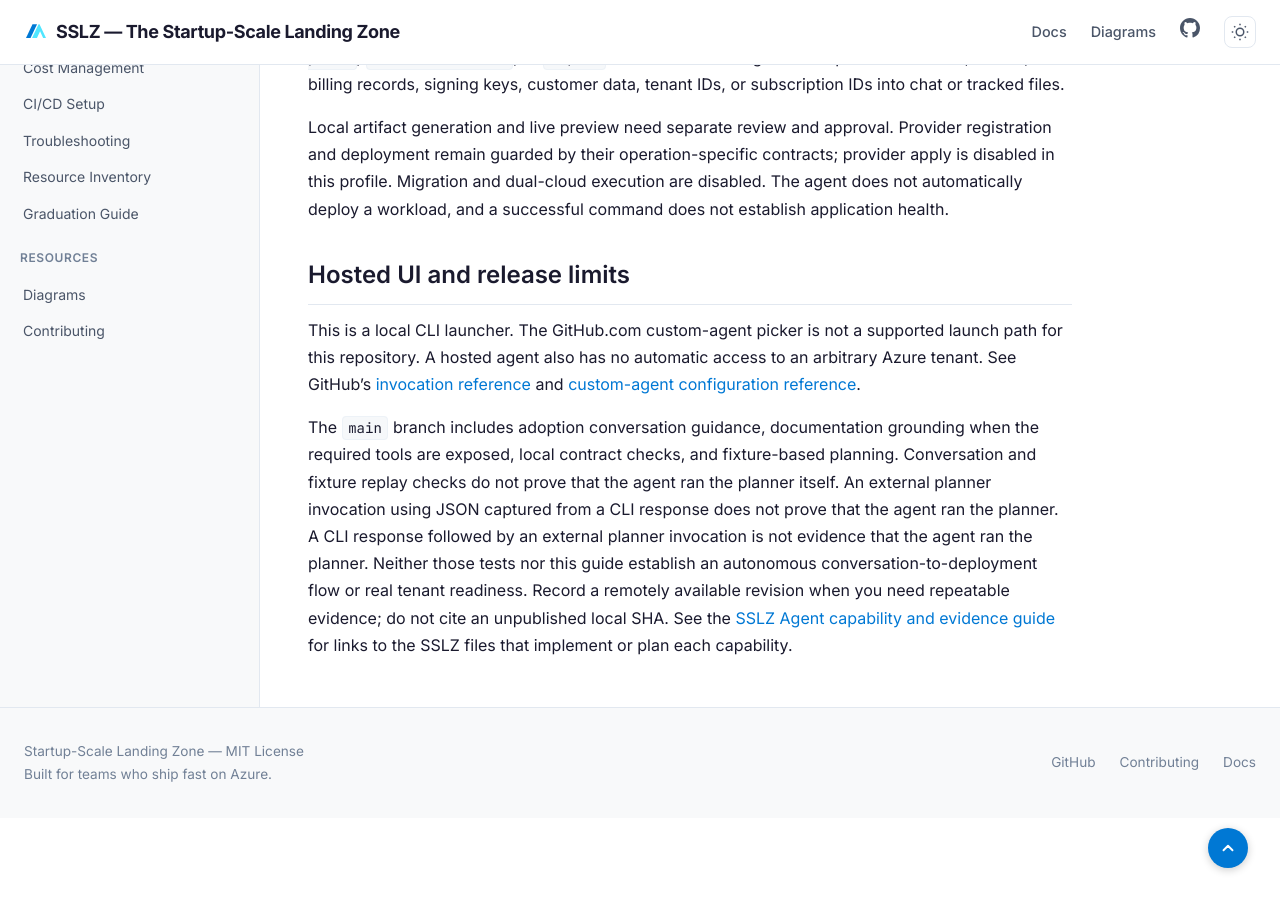
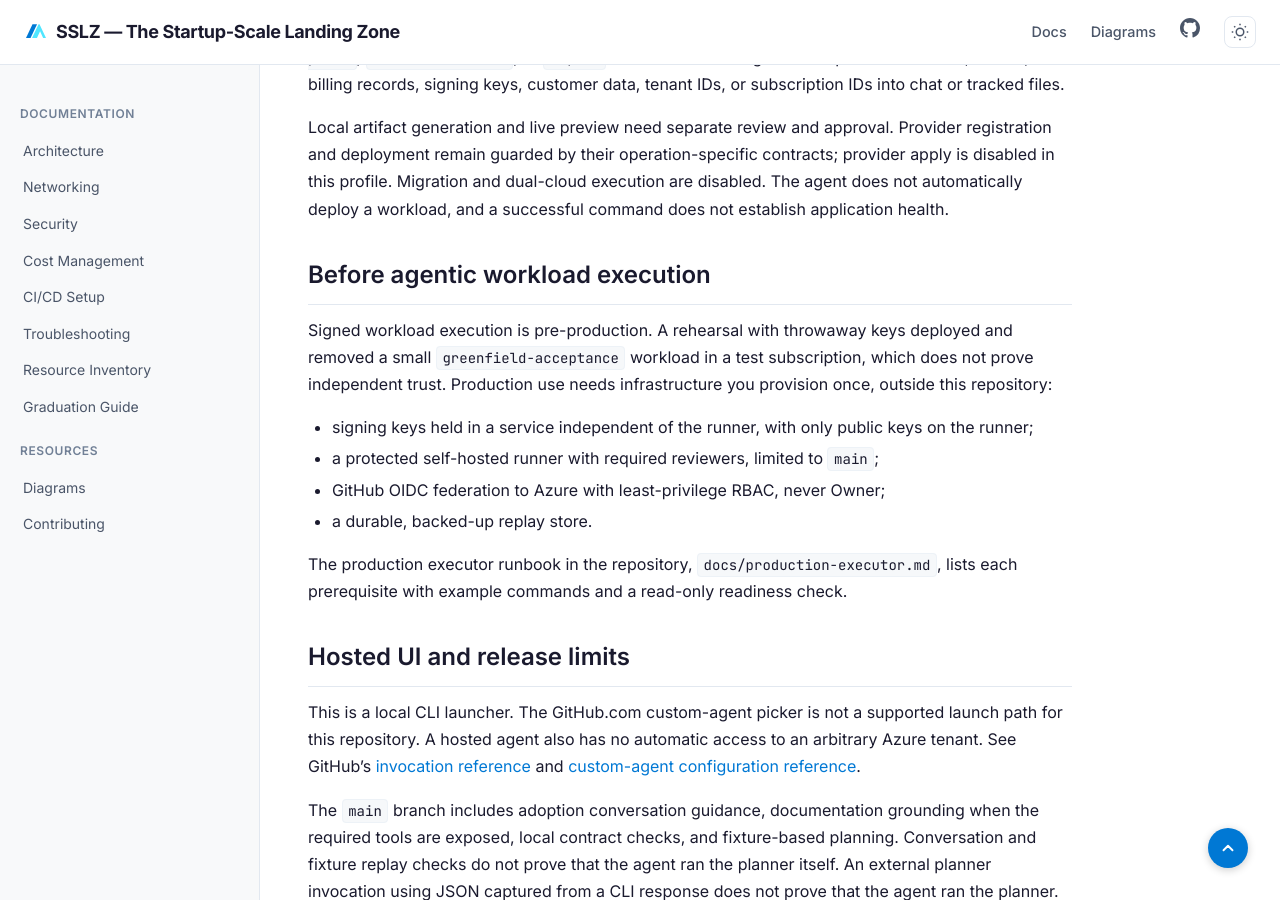
Before and after one commit to ricmmartins/sslz, a Jekyll site: the page built from use-sslz-agent.md, in a window 1280 px wide and 900 px high, scrolled down 4580 px. Built offline with Jekyll 4.4.1, drawn with Linux system fonts in a browser that asks for light colours.

Commit message:
Add agentic execution prerequisites to the Use SSLZ Agent page (#45)
* Add agentic execution prerequisites to the Use SSLZ Agent page

* Reference the runbook by path on the launcher page

---------

Co-authored-by: Ricardo Macedo Martins <ricardomac@microsoft.com>

```diff
--- a/use-sslz-agent.md
+++ b/use-sslz-agent.md
@@ -175,6 +175,20 @@
 dual-cloud execution are disabled. The agent does not automatically deploy a workload, and a successful command does
 not establish application health.
 
+## Before agentic workload execution
+
+Signed workload execution is pre-production. A rehearsal with throwaway keys deployed and removed a small
+`greenfield-acceptance` workload in a test subscription, which does not prove independent trust. Production use needs
+infrastructure you provision once, outside this repository:
+
+- signing keys held in a service independent of the runner, with only public keys on the runner;
+- a protected self-hosted runner with required reviewers, limited to `main`;
+- GitHub OIDC federation to Azure with least-privilege RBAC, never Owner;
+- a durable, backed-up replay store.
+
+The production executor runbook in the repository, `docs/production-executor.md`, lists each prerequisite with
+example commands and a read-only readiness check.
+
 ## Hosted UI and release limits
 
 This is a local CLI launcher. The GitHub.com custom-agent picker is not a supported launch path for this repository.
```
